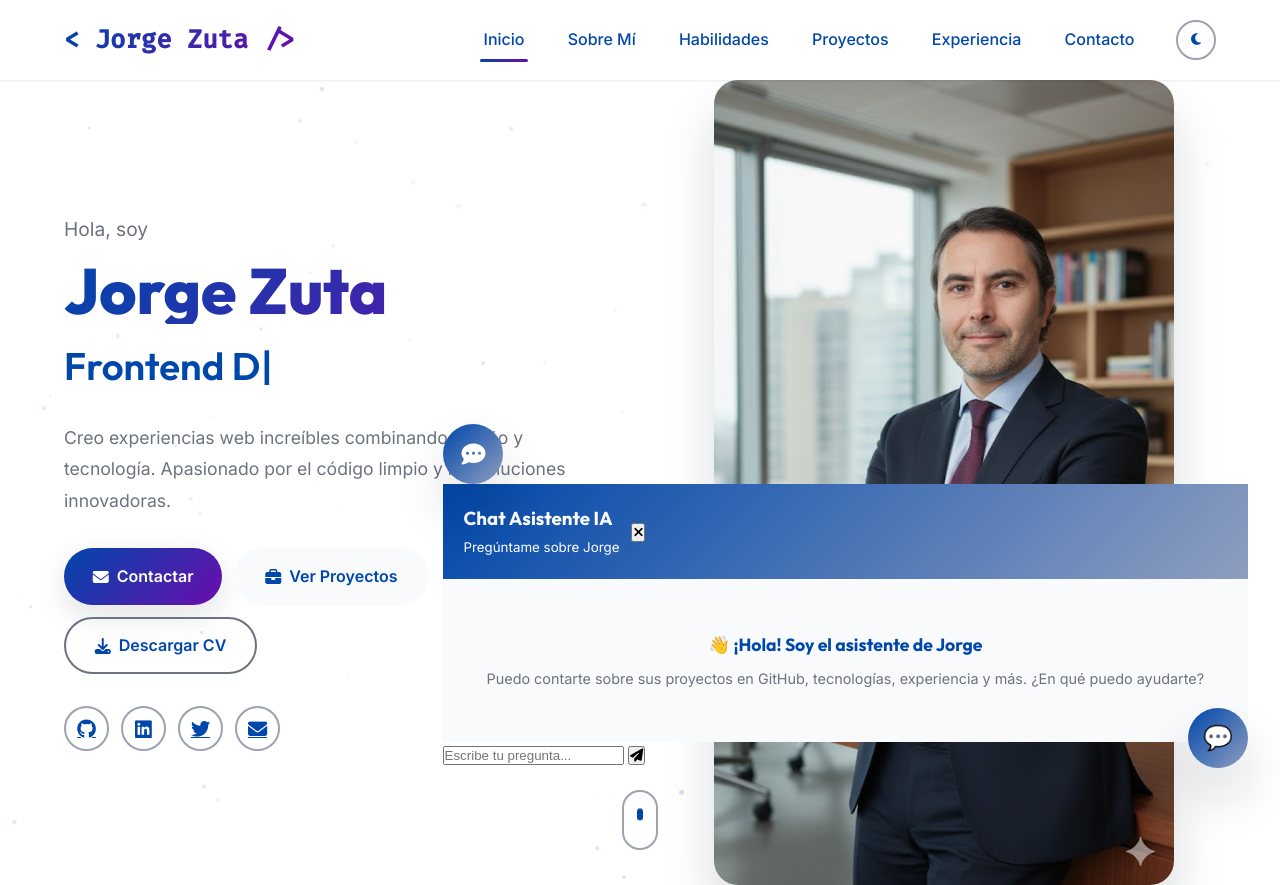
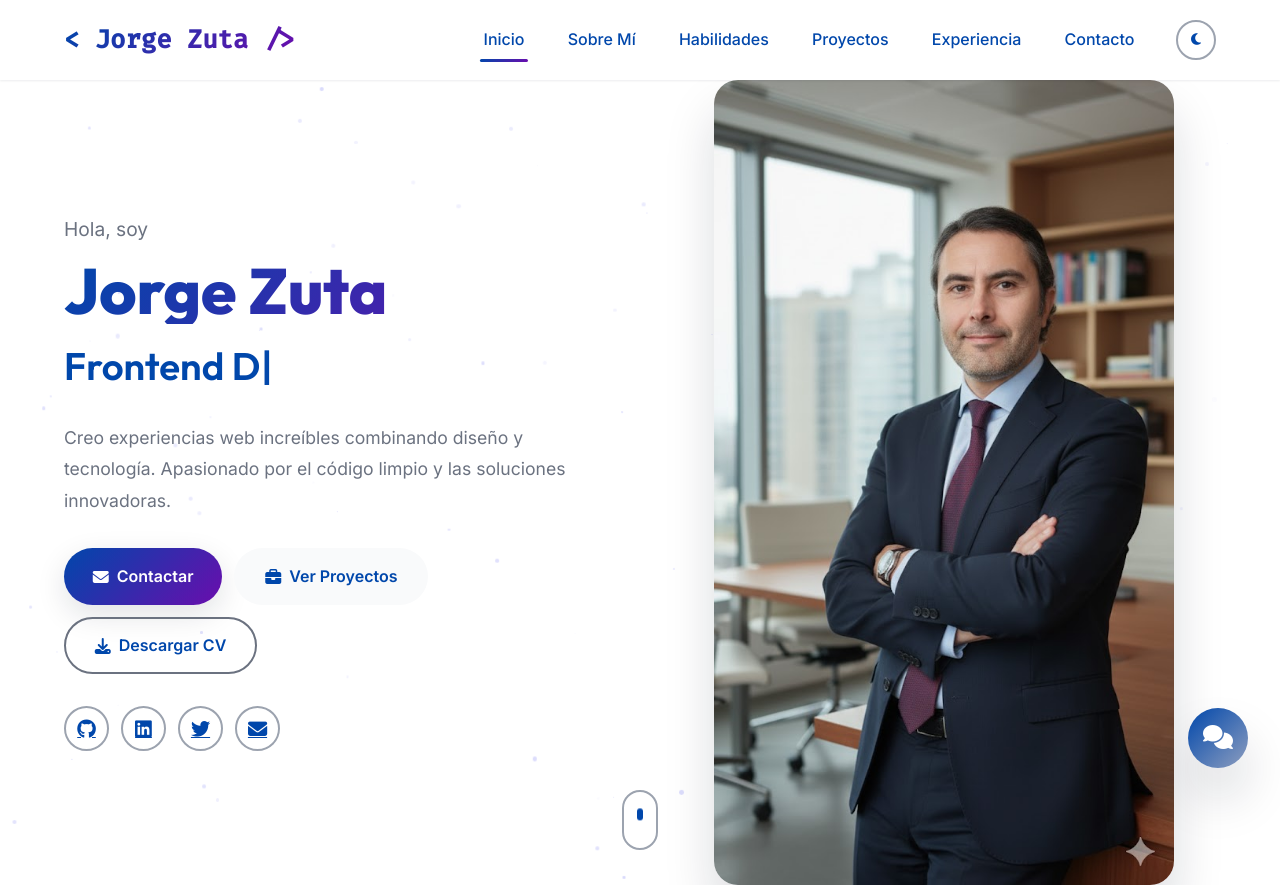
Before and after one commit to Jorgez-tech/pagina_personal, a website: page index.html in a window 1280 px wide. Shown: the top 885 px of the page. Drawn offline with nearby package versions, Linux system fonts and the light colour scheme.

Commit message:
fix: Eliminar emojis del codigo y corregir configuracion
- Remover todos los emojis de archivos JavaScript (api/chat.js, js/chat-widget.js)
- Reemplazar emojis con iconos Font Awesome en widget
- Corregir vercel.json (remover builds obsoletos, usar functions)
- Corregir package.json (remover type module para CommonJS)
- Agregar module.exports en api/chat.js
- Eliminar codigo duplicado de chat widget en index.html
- Sistema listo para deployment en Vercel

```diff
--- a/index.html
+++ b/index.html
@@ -717,40 +717,7 @@
         <i class="fas fa-arrow-up"></i>
     </button>
 
-    <!-- Chat Widget -->
-    <div class="chat-widget">
-        <button class="chat-toggle" id="chatToggle" aria-label="Abrir chat">
-            <i class="fas fa-comment-dots"></i>
-        </button>
-
-        <div class="chat-window" id="chatWindow">
-            <div class="chat-header">
-                <div class="header-info">
-                    <h3>Chat Asistente IA</h3>
-                    <small>Pregúntame sobre Jorge</small>
-                </div>
-                <button class="close-btn" id="chatClose">
-                    <i class="fas fa-times"></i>
-                </button>
-            </div>
-
-            <div class="chat-messages" id="chatMessages">
-                <div class="message bot">
-                    Hola 👋 Soy el asistente virtual de Jorge. ¿En qué puedo ayudarte hoy?
-                </div>
-            </div>
-
-            <div class="chat-input-area">
-                <input type="text" id="chatInput" placeholder="Escribe tu pregunta..." autocomplete="off">
-                <button id="sendMessage" aria-label="Enviar mensaje">
-                    <i class="fas fa-paper-plane"></i>
-                </button>
-            </div>
-        </div>
-    </div>
-
-    <!-- AOS Animation Library -->
-    <script src="https://unpkg.com/aos@2.3.1/dist/aos.js"></script>
+    <!-- Chat Widget se crea dinamicamente via chat-widget.js -->
 
     <!-- AOS Animation Library -->
     <script src="https://unpkg.com/aos@2.3.1/dist/aos.js"></script>
--- a/js/chat-widget.js
+++ b/js/chat-widget.js
@@ -22,8 +22,12 @@ class ChatWidget {
         const widgetHTML = `
             <div class="chat-widget" id="chatWidget">
                 <button class="chat-toggle" id="chatToggle" aria-label="Abrir chat">
-                    <span class="chat-icon">💬</span>
-                    <span class="close-icon">✕</span>
+                    <span class="chat-icon">
+                        <i class="fas fa-comments"></i>
+                    </span>
+                    <span class="close-icon">
+                        <i class="fas fa-times"></i>
+                    </span>
                 </button>
 
                 <div class="chat-container">
@@ -42,16 +46,16 @@ class ChatWidget {
 
                     <div class="suggested-questions" id="suggestedQuestions">
                         <button class="suggestion-btn" data-message="Muéstrame tus repositorios de GitHub">
-                            📂 Ver repositorios
+                            <i class="fas fa-folder"></i> Ver repositorios
                         </button>
                         <button class="suggestion-btn" data-message="¿Qué tecnologías dominas?">
-                            💻 Tecnologías
+                            <i class="fas fa-code"></i> Tecnologías
                         </button>
                         <button class="suggestion-btn" data-message="Háblame de tu experiencia">
-                            💼 Experiencia
+                            <i class="fas fa-briefcase"></i> Experiencia
                         </button>
                         <button class="suggestion-btn" data-message="¿Cuál es tu proyecto más destacado?">
-                            ⭐ Proyectos destacados
+                            <i class="fas fa-star"></i> Proyectos destacados
                         </button>
                     </div>
 
@@ -106,7 +110,7 @@ class ChatWidget {
     showWelcomeMessage() {
         const welcomeHTML = `
             <div class="welcome-message">
-                <h3>👋 ¡Hola! Soy el asistente de Jorge</h3>
+                <h3>Hola! Soy el asistente de Jorge</h3>
                 <p>Puedo contarte sobre sus proyectos en GitHub, tecnologías, experiencia y más. ¿En qué puedo ayudarte?</p>
             </div>
         `;
--- a/package.json
+++ b/package.json
@@ -2,7 +2,6 @@
   "name": "portfolio-rag-chat",
   "version": "1.0.0",
   "description": "Portfolio personal con sistema RAG integrado que consulta GitHub en tiempo real",
-  "type": "module",
   "scripts": {
     "dev": "vercel dev",
     "deploy": "vercel --prod"
```
Also changed, not shown: api/chat.js (+13 -11 lines), vercel.json.
